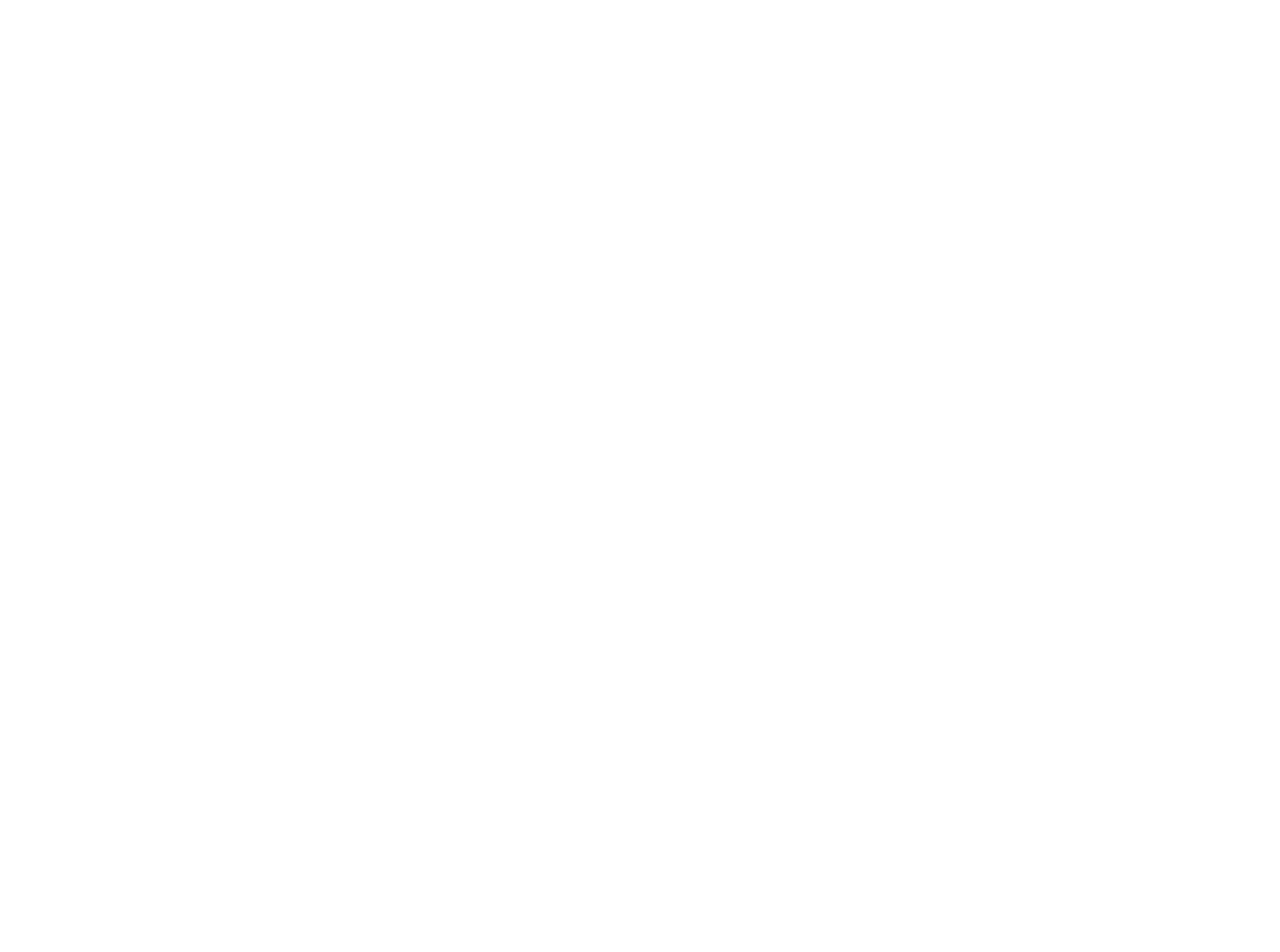
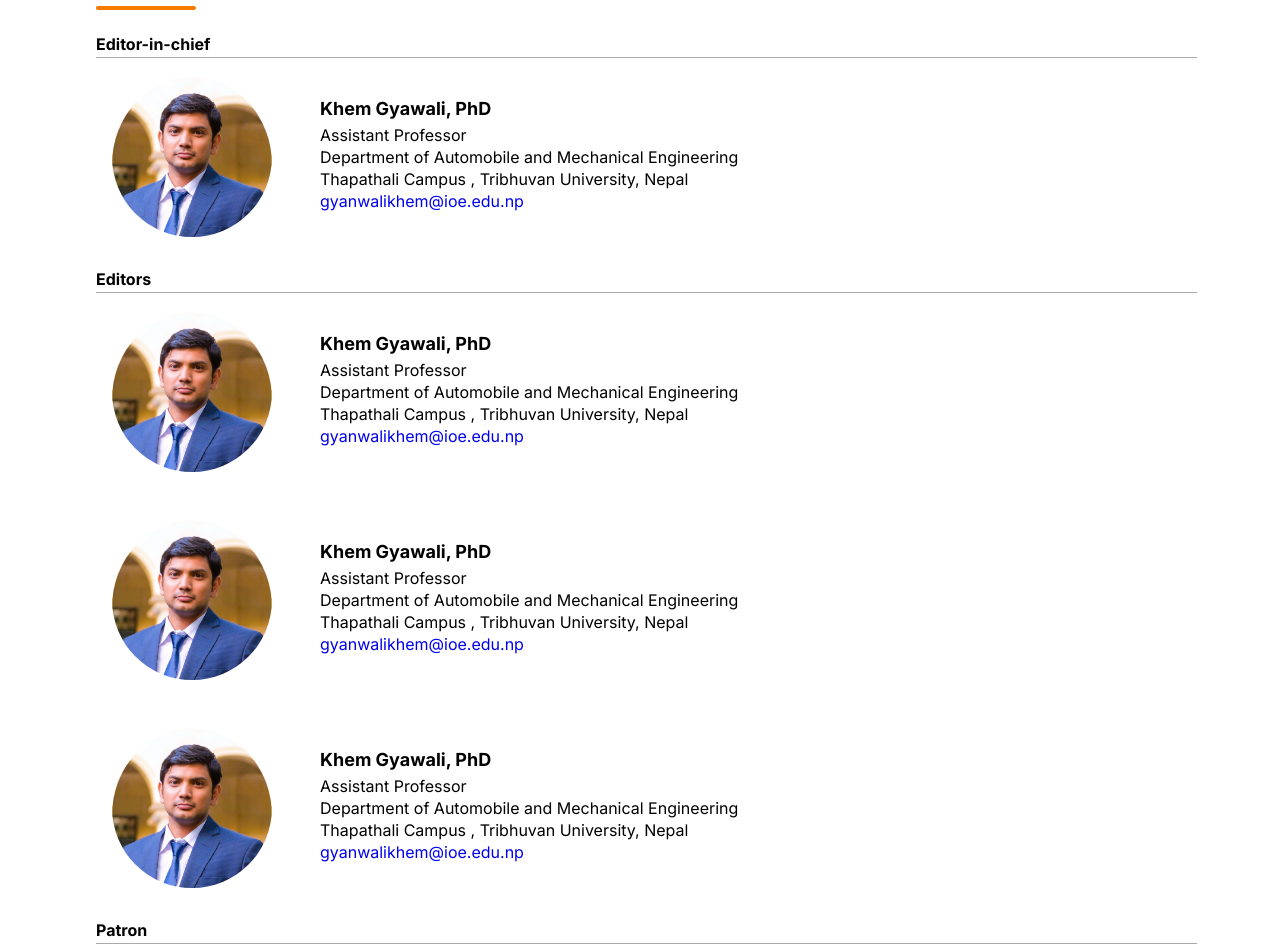
Before and after one commit to khemrajshrestha471/tcioe-journal, a Next.js app: page /editorial-board in a window 1280 px wide. Shown: the part 240-1192 px from the top of the page. Before the commit the page ends 800 px from the top, so only its background shows below. Built offline with nearby package versions, Linux system fonts and the light colour scheme.

Commit message:
editorial board ui completed

```diff
--- a/app/aims-and-scope/page.jsx
+++ b/app/aims-and-scope/page.jsx
@@ -22,9 +22,9 @@
     text-align: justify;
   }
 
-  @media (max-width: 800px) {
-    margin: 1rem;
-  }
+  // @media (max-width: 800px) {
+  //   margin: 1rem;
+  // }
 
   @media (max-width: 800px) {
     margin: 1rem 0rem;
--- a/app/editorial-board/page.jsx
+++ b/app/editorial-board/page.jsx
@@ -1,9 +1,221 @@
-import React from 'react'
+"use client";
+
+import styled from "styled-components";
+import img from "@/assets/khemsir.jpg";
+import Image from "next/legacy/image";
+
+const Information = styled.div`
+  margin: 3rem 3rem 1rem 3rem;
+  h3 {
+    padding-left: 3rem;
+  }
+
+  h4 {
+    margin: 0 3rem;
+  }
+
+  @media (max-width: 850px) {
+    margin: 1rem 0rem;
+    h4 {
+      text-align: center;
+      margin-bottom: 0.3rem;
+    }
+  }
+
+`;
+
+const Line = styled.div`
+  height: 4px;
+  width: ${(props) => (props.width ? props.width : "100px")};
+  background-color: #f97a00;
+  border-radius: 6px;
+  margin: 5px 3rem 1.5rem 3rem;
+`;
+
+const WholeLine = styled.div`
+  height: 1px;
+  width: 93%;
+  background-color: rgb(170, 170, 172);
+  margin: 3px 3rem;
+
+  @media (max-width: 850px) {
+    margin: 3px 1rem;
+    width: 91%;
+  }
+`;
+
+const Details = styled.div`
+  display: flex;
+  margin-bottom: 1rem;
+
+  @media (max-width: 850px) {
+    display: block;
+  }
+`;
+
+const Photo = styled.div`
+  width: 10rem;
+  height: 10rem;
+  overflow: hidden;
+  border-radius: 50%;
+  margin: 1rem 1rem 1rem 4rem;
+
+  @media (max-width: 850px) {
+    display: block;
+  text-align: center;
+  margin: 0 auto;
+  }
+`;
+
+const CircularImage = styled(Image)`
+  width: 100%;
+  height: 100%;
+  object-fit: cover;
+  border-radius: 50%;
+
+  @media (max-width: 850px) {
+    max-width: 100%;
+    max-height: 100%;
+    display: block;
+    margin: 0 auto;
+  }
+`;
+
+const Desc = styled.div`
+  margin-top: 2rem;
+  blockquote {
+    margin-left: 2rem;
+    font-weight: bold;
+    font-size: 18px;
+    padding: 0.3rem 0;
+  }
+
+  p {
+    margin: 0 2rem;
+    text-align: justify;
+    padding: 1px 0;
+  }
+
+  a {
+    text-decoration: none;
+  }
+
+  @media (max-width: 850px) {
+    text-align: center;
+
+    p {
+      text-align: center;
+      padding: 2px 0;
+    }
+  }
+`;
+
+import Navbar from "@/components/Navbar";
+import SubNavbar from "@/components/SubNavbar";
+import Footer from "@/components/Footer";
 
 const page = () => {
   return (
-    <div>This is editorial page</div>
-  )
-}
+    <>
+      <Navbar />
+      <SubNavbar />
+      <Information>
+        <h3>Editorial Board</h3>
+        <Line width={"100px"} />
+        <h4>Editor-in-chief</h4>
+        <WholeLine />
+        <Details>
+          <Photo>
+            <CircularImage src={img} alt="Executive Photo" />
+          </Photo>
+          <Desc>
+            <blockquote>Khem Gyawali, PhD</blockquote>
+            <p>Assistant Professor</p>
+            <p>Department of Automobile and Mechanical Engineering</p>
+            <p>Thapathali Campus , Tribhuvan University, Nepal</p>
+            <p>
+              <a href="mailto:gyanwalikhem@ioe.edu.np">
+                gyanwalikhem@ioe.edu.np
+              </a>
+            </p>
+          </Desc>
+        </Details>
+        <h4>Editors</h4>
+        <WholeLine />
 
-export default page
+        <Details>
+          <Photo>
+            <CircularImage src={img} alt="Executive Photo" />
+          </Photo>
+          <Desc>
+            <blockquote>Khem Gyawali, PhD</blockquote>
+            <p>Assistant Professor</p>
+            <p>Department of Automobile and Mechanical Engineering</p>
+            <p>Thapathali Campus , Tribhuvan University, Nepal</p>
+            <p>
+              <a href="mailto:gyanwalikhem@ioe.edu.np">
+                gyanwalikhem@ioe.edu.np
+              </a>
+            </p>
+          </Desc>
+        </Details>
+
+        <Details>
+          <Photo>
+            <CircularImage src={img} alt="Executive Photo" />
+          </Photo>
+          <Desc>
+            <blockquote>Khem Gyawali, PhD</blockquote>
+            <p>Assistant Professor</p>
+            <p>Department of Automobile and Mechanical Engineering</p>
+            <p>Thapathali Campus , Tribhuvan University, Nepal</p>
+            <p>
+              <a href="mailto:gyanwalikhem@ioe.edu.np">
+                gyanwalikhem@ioe.edu.np
+              </a>
+            </p>
+          </Desc>
+        </Details>
+
+        <Details>
+          <Photo>
+            <CircularImage src={img} alt="Executive Photo" />
+          </Photo>
+          <Desc>
+            <blockquote>Khem Gyawali, PhD</blockquote>
+            <p>Assistant Professor</p>
+            <p>Department of Automobile and Mechanical Engineering</p>
+            <p>Thapathali Campus , Tribhuvan University, Nepal</p>
+            <p>
+              <a href="mailto:gyanwalikhem@ioe.edu.np">
+                gyanwalikhem@ioe.edu.np
+              </a>
+            </p>
+          </Desc>
+        </Details>
+
+        <h4>Patron</h4>
+        <WholeLine />
+        <Details>
+          <Photo>
+            <CircularImage src={img} alt="Executive Photo" />
+          </Photo>
+          <Desc>
+            <blockquote>Khem Gyawali, PhD</blockquote>
+            <p>Assistant Professor</p>
+            <p>Department of Automobile and Mechanical Engineering</p>
+            <p>Thapathali Campus , Tribhuvan University, Nepal</p>
+            <p>
+              <a href="mailto:gyanwalikhem@ioe.edu.np">
+                gyanwalikhem@ioe.edu.np
+              </a>
+            </p>
+          </Desc>
+        </Details>
+      </Information>
+      <Footer />
+    </>
+  );
+};
+
+export default page;
--- a/app/globals.css
+++ b/app/globals.css
@@ -2,5 +2,5 @@
   margin: 0;
   padding: 0;
   box-sizing: border-box;
-  /* background: #d9d9da; */
+  /* background: rgb(170, 170, 172); */
 }
--- a/components/SubNavbar.jsx
+++ b/components/SubNavbar.jsx
@@ -72,11 +72,15 @@
 }
 
 @media (max-width: 1500px) {
-  padding: 1rem 4rem;
+  padding: 1rem 6rem;
 }
 
 @media (max-width: 1320px) {
-  padding: 1rem 2rem;
+  padding: 1rem 5rem;
+}
+
+@media (max-width: 1170px) {
+  padding: 1rem 3rem;
 }
 
 @media (max-width: 1000px) {
```
